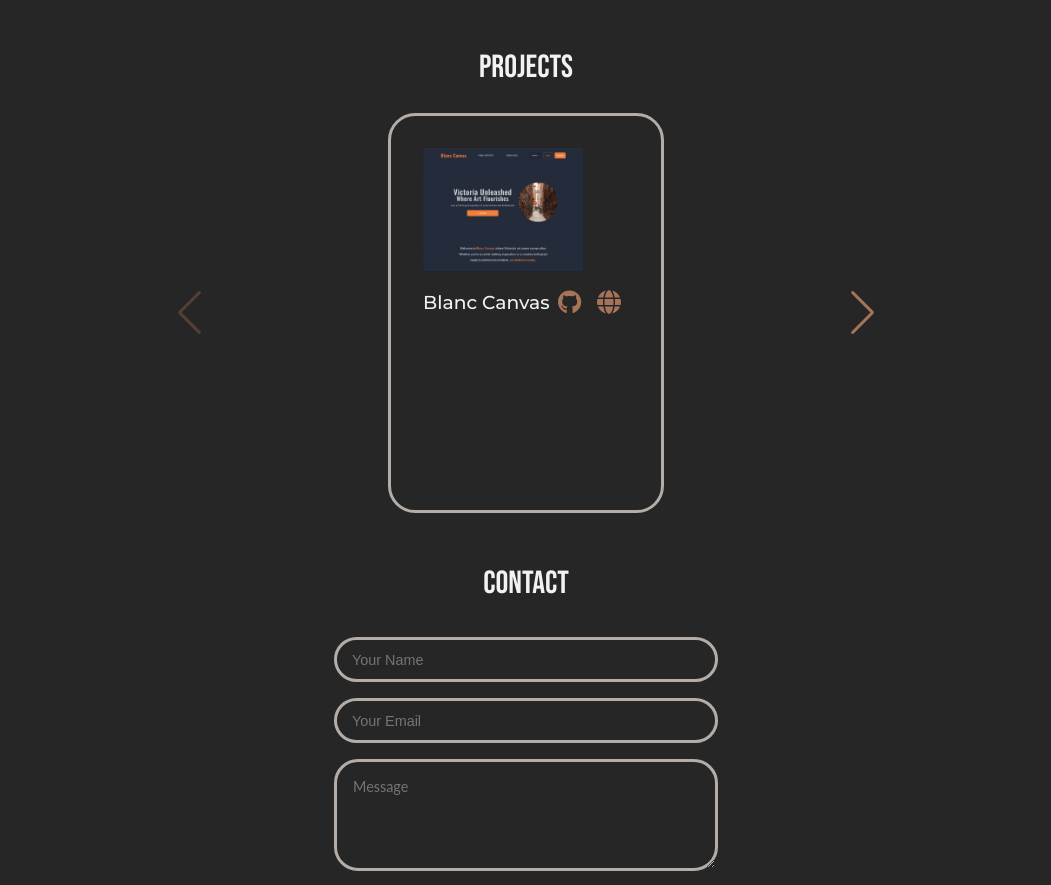
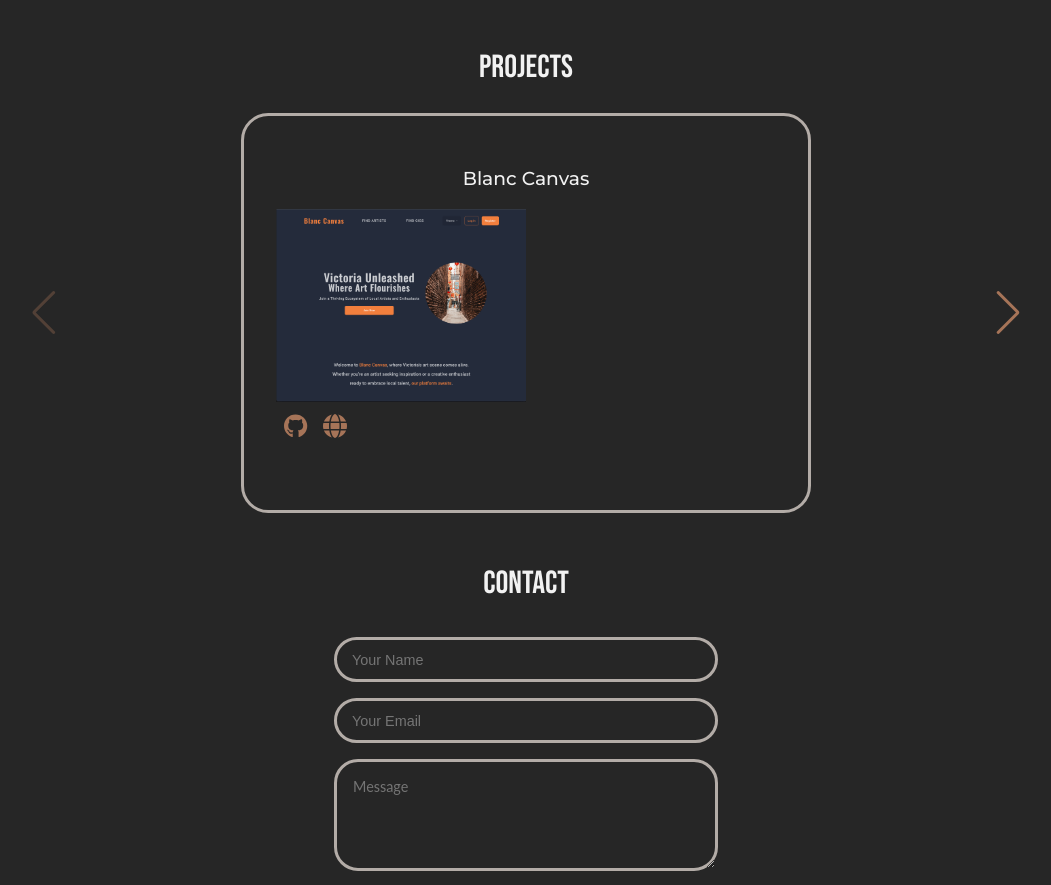
Before and after one commit to dodrin/portfolio, a React (Vite) app: page / in a window 1280 px wide. Shown: the part 1307-2192 px from the top of the page, without its empty margins (114-1165 px from the left). Built offline with nearby package versions, Linux system fonts and the light colour scheme.

Commit message:
Adjust styling

```diff
--- a/src/components/ui/ProjectListItem.jsx
+++ b/src/components/ui/ProjectListItem.jsx
@@ -8,16 +8,14 @@ export default function ProjectsListItem(props) {
 
   return (
     <article>
+      <h3>{projectItem.title}</h3>
       <div>
         <img
           src={projectItem.img}
           alt={projectItem.title}
           className="screenshot"
         />
-      </div>
 
-      <div>
-        <h3>{projectItem.title}</h3>
         <div className="icon-container">
           <a
             href={projectItem.github}
--- a/src/styles/projects.css
+++ b/src/styles/projects.css
@@ -3,7 +3,6 @@
 
   .swiper {
     width: 90%;
-    max-width: 45rem;
     height: 25rem;
 
     .swiper-slide {
@@ -18,32 +17,36 @@
   }
 
   article {
+    display: flex;
+    flex-direction: column;
+    align-items: center;
     padding: 2rem;
     border: solid 3px var(--contact-form);
     border-radius: 1.7rem;
 
     .screenshot {
-      width: 10rem;
-      height: 100%;
+      width: 13rem;
     }
 
-    div {
-      display: flex;
-      justify-content: space-between;
-      align-items: center;
-
-      .icon-container {
-        .icon {
-          color: var(--btn-primary);
-          margin: 0.5rem;
-        }
+    .icon-container {
+      .icon {
+        color: var(--btn-primary);
+        margin: 0.5rem;
       }
     }
   }
 }
 
-@media only screen and (min-width: 450px) {
-  .screenshot {
-    width: 25rem;
+@media only screen and (min-width: 430px) {
+  .home__projects {
+    .swiper {
+      width: 80%;
+    }
+    article {
+      .screenshot {
+        width: 50%;
+        max-width: 500px;
+      }
+    }
   }
 }
```
